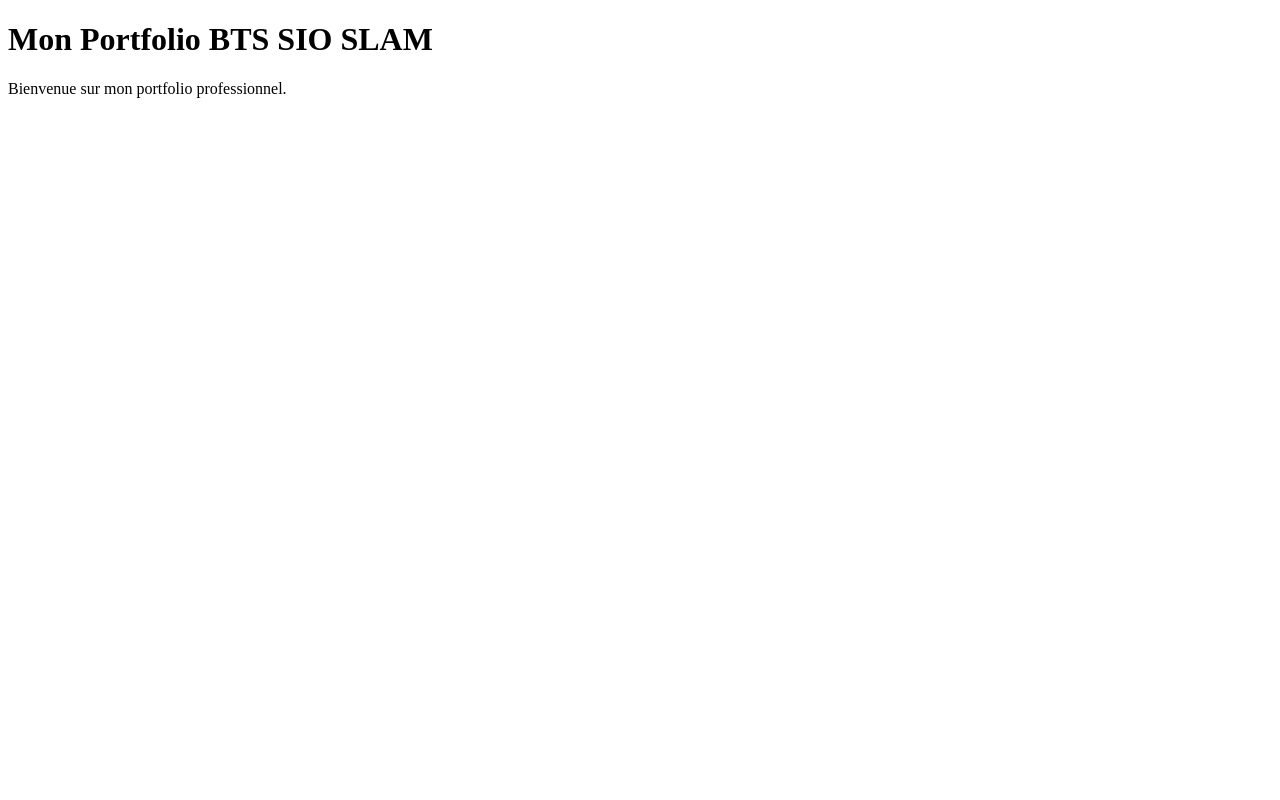
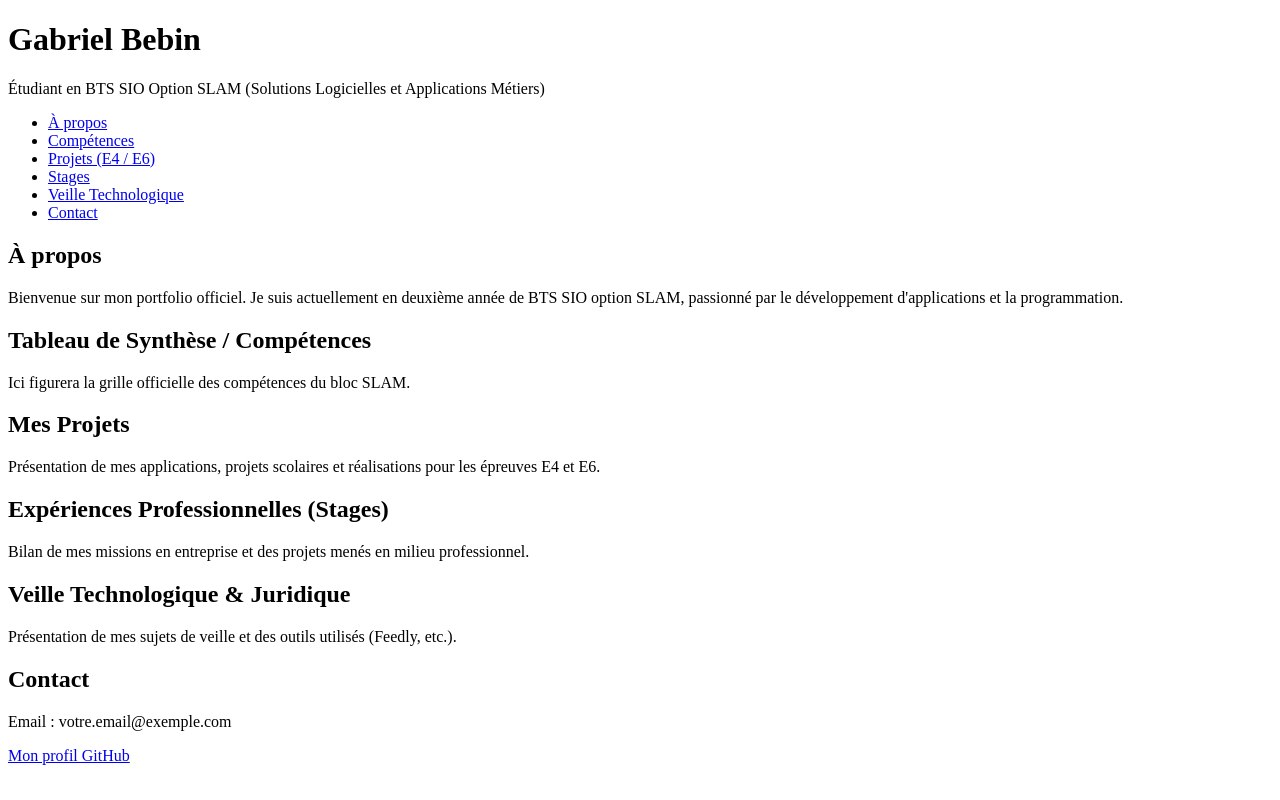
Before and after one commit to Arcasender/bebin-gabriel-bts-sio, a plain HTML site: page index.html in a window 1280 px wide. Drawn offline with Linux system fonts and the light colour scheme.

Commit message:
Mise en place de la structure du portfolio BTS SIO

```diff
--- a/index.html
+++ b/index.html
@@ -2,10 +2,60 @@
 <html lang="fr">
 <head>
     <meta charset="UTF-8">
+    <meta name="viewport" content="width=device-width, initial-scale=1.0">
     <title>Portfolio - Gabriel Bebin - BTS SIO SLAM</title>
+    <link rel="stylesheet" href="style.css">
 </head>
 <body>
-    <h1>Mon Portfolio BTS SIO SLAM</h1>
-    <p>Bienvenue sur mon portfolio professionnel.</p>
+
+    <header>
+        <h1>Gabriel Bebin</h1>
+        <p>Étudiant en BTS SIO Option SLAM (Solutions Logicielles et Applications Métiers)</p>
+    </header>
+
+    <nav>
+        <ul>
+            <li><a href="#about">À propos</a></li>
+            <li><a href="#competences">Compétences</a></li>
+            <li><a href="#projets">Projets (E4 / E6)</a></li>
+            <li><a href="#stages">Stages</a></li>
+            <li><a href="#veille">Veille Technologique</a></li>
+            <li><a href="#contact">Contact</a></li>
+        </ul>
+    </nav>
+
+    <main>
+        <section id="about">
+            <h2>À propos</h2>
+            <p>Bienvenue sur mon portfolio officiel. Je suis actuellement en deuxième année de BTS SIO option SLAM, passionné par le développement d'applications et la programmation.</p>
+        </section>
+
+        <section id="competences">
+            <h2>Tableau de Synthèse / Compétences</h2>
+            <p>Ici figurera la grille officielle des compétences du bloc SLAM.</p>
+        </section>
+
+        <section id="projets">
+            <h2>Mes Projets</h2>
+            <p>Présentation de mes applications, projets scolaires et réalisations pour les épreuves E4 et E6.</p>
+        </section>
+
+        <section id="stages">
+            <h2>Expériences Professionnelles (Stages)</h2>
+            <p>Bilan de mes missions en entreprise et des projets menés en milieu professionnel.</p>
+        </section>
+
+        <section id="veille">
+            <h2>Veille Technologique & Juridique</h2>
+            <p>Présentation de mes sujets de veille et des outils utilisés (Feedly, etc.).</p>
+        </section>
+    </main>
+
+    <footer id="contact">
+        <h2>Contact</h2>
+        <p>Email : votre.email@exemple.com</p>
+        <p><a href="https://github.com/Arcasender" target="_blank">Mon profil GitHub</a></p>
+    </footer>
+
 </body>
 </html>
```
